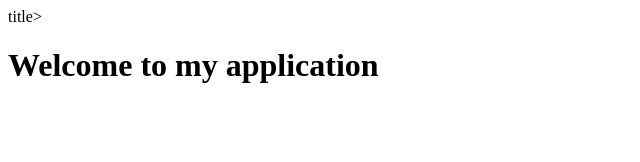
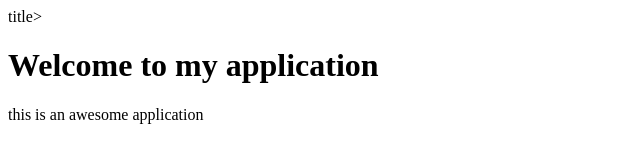
Before and after one commit to ercemzdg/ansible_apache, a plain HTML site: page app/index.html in a window 1280 px wide. Shown: the whole page, without its empty margins (0-640 px from the left). Drawn offline with Linux system fonts and the light colour scheme.

Commit message:
modified index.html

```diff
--- a/app/index.html
+++ b/app/index.html
@@ -3,5 +3,6 @@
     <title> My Aplication</title>title>
     <body>
         <h1>Welcome to my application</h1>
+        <p>this is an awesome application</p>
     </body>
 </html>
```
Also changed, not shown: 1 other file.
